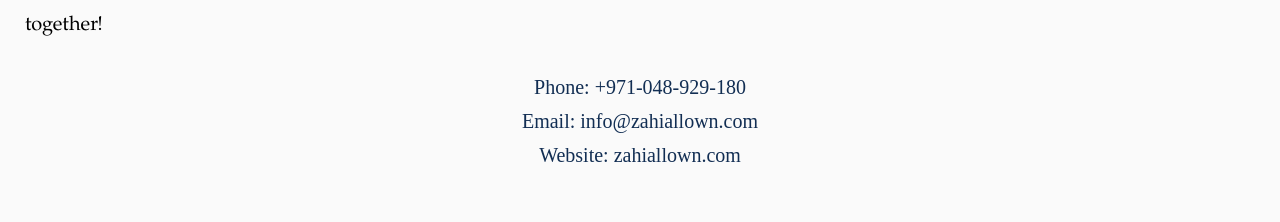
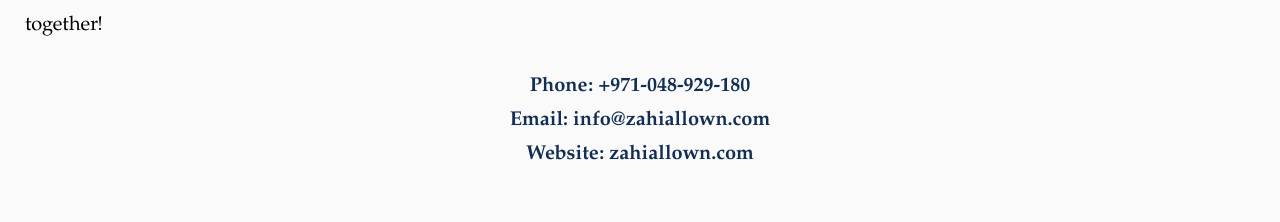
Before and after one commit to dkabagambe/zahiallownproject, a React (Create React App) app: page /about in a window 1280 px wide. Shown: the part 2192-2414 px from the top of the page. Built offline with nearby package versions, Linux system fonts and the light colour scheme.

Commit message:
garamond

```diff
--- a/src/styles/About.css
+++ b/src/styles/About.css
@@ -53,10 +53,11 @@
   list-style-type: none;
   padding-left: 0;
   font-size: 20px;
-  font-family: dosis;
+  font-family: garamond;
   margin-top: 20px;
   color: #122e53;
   line-height: 1.7;
+  font-weight: 600;
 }
 @media (max-width: 768px) {
   .aboutUsContainer {
```
